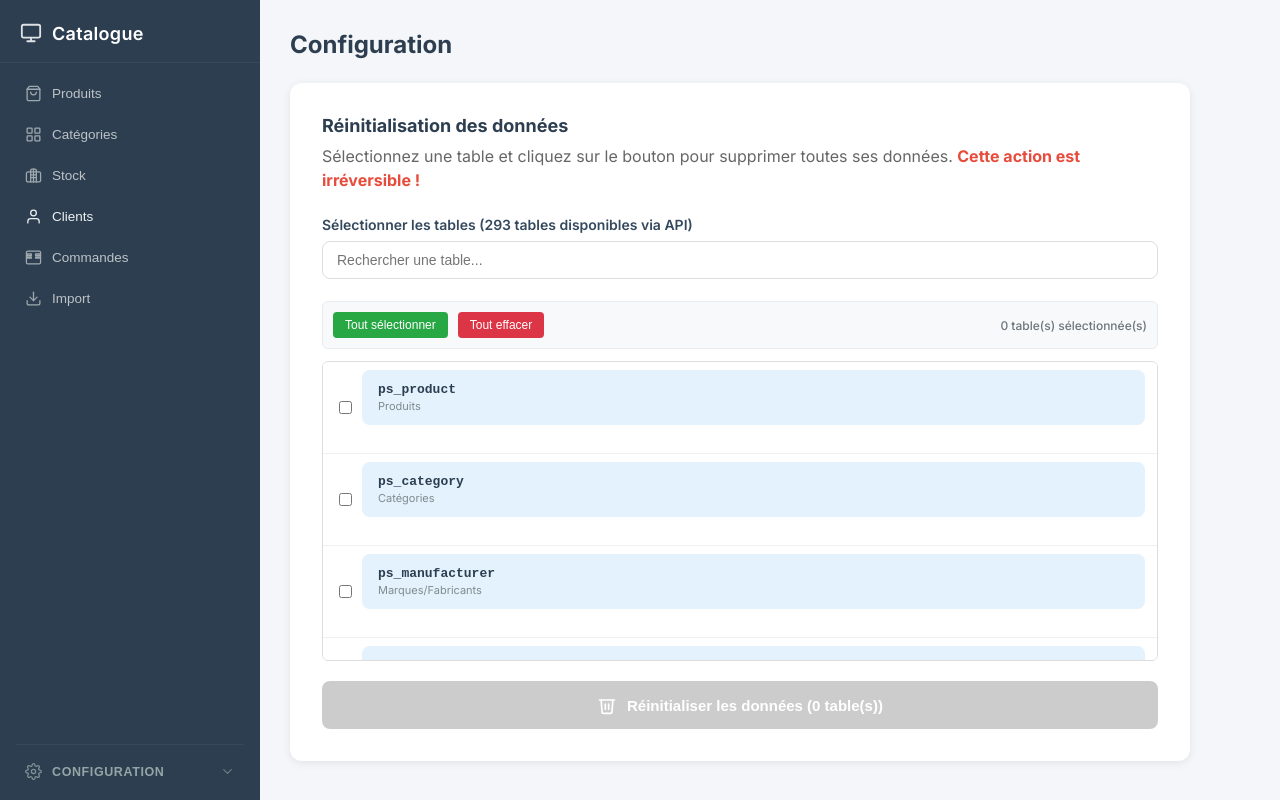
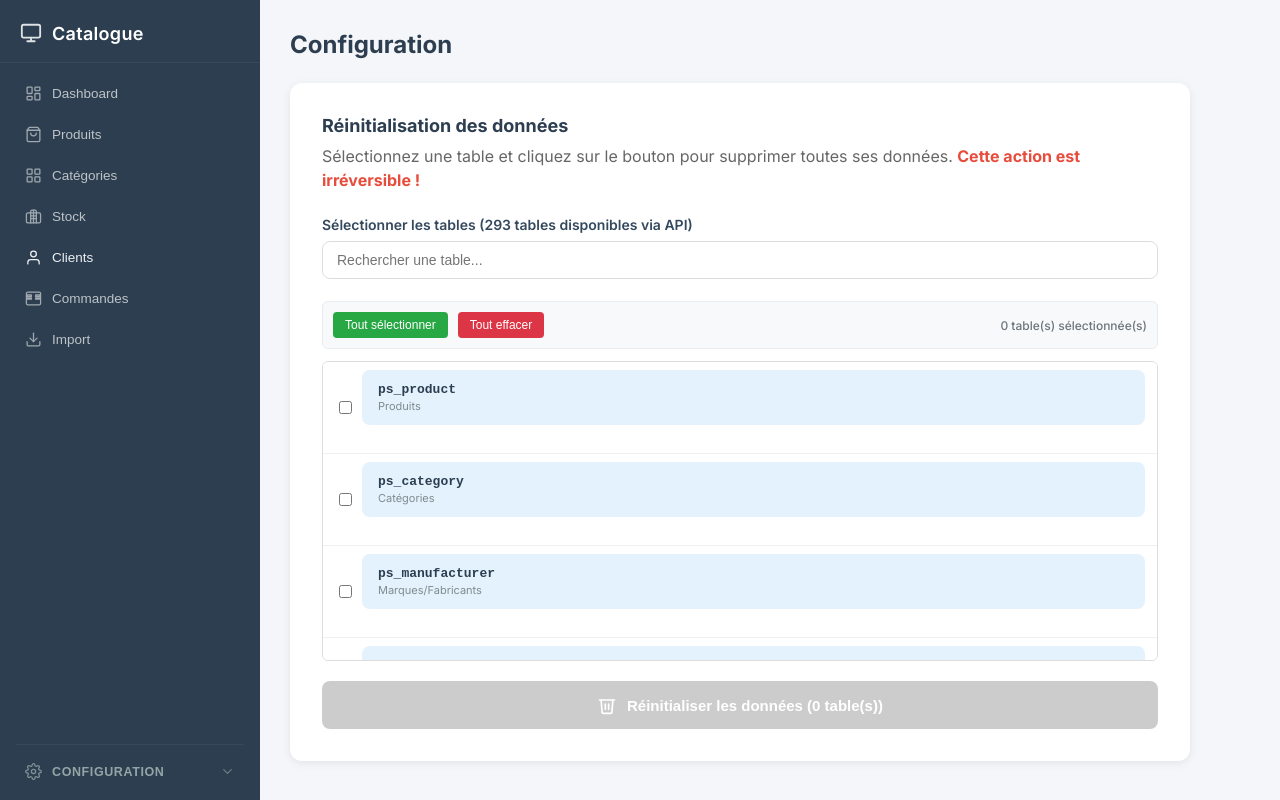
Before and after one commit to Mitiandrianasoa/presta-eval, a Vue app: page /admin/config in a window 1280 px wide. Built offline with nearby package versions, Linux system fonts and the light colour scheme.

Commit message:
update sidebar

```diff
--- a/src/components/Sidebar.vue
+++ b/src/components/Sidebar.vue
@@ -24,6 +24,11 @@ const showBrandsSuppliers = () => {
 const goToImport = () => {
   router.push('/import');
 };
+
+const goToDashboard = () => {
+  router.push('/admin/dashboard');
+
+};
 </script>
 
 <template>
@@ -40,6 +45,20 @@ const goToImport = () => {
     </div>
 
     <div class="sidebar-menu">
+
+      <!-- Dashboard -->
+
+      <button @click="goToDashboard" class="menu-item main-item dashboard-item">
+        <svg class="icon" viewBox="0 0 24 24" fill="none" stroke="currentColor" stroke-width="1.8" stroke-linecap="round" stroke-linejoin="round">
+          <rect x="3" y="3" width="7" height="9" rx="1"/>
+          <rect x="14" y="3" width="7" height="5" rx="1"/>
+          <rect x="14" y="12" width="7" height="9" rx="1"/>
+          <rect x="3" y="16" width="7" height="5" rx="1"/>
+        </svg>
+        <span>Dashboard</span>
+      </button>
+
+
       <!-- Tous les produits -->
       <button @click="$emit('show-products')" class="menu-item main-item">
         <svg class="icon" viewBox="0 0 24 24" fill="none" stroke="currentColor" stroke-width="1.8" stroke-linecap="round" stroke-linejoin="round">
```
